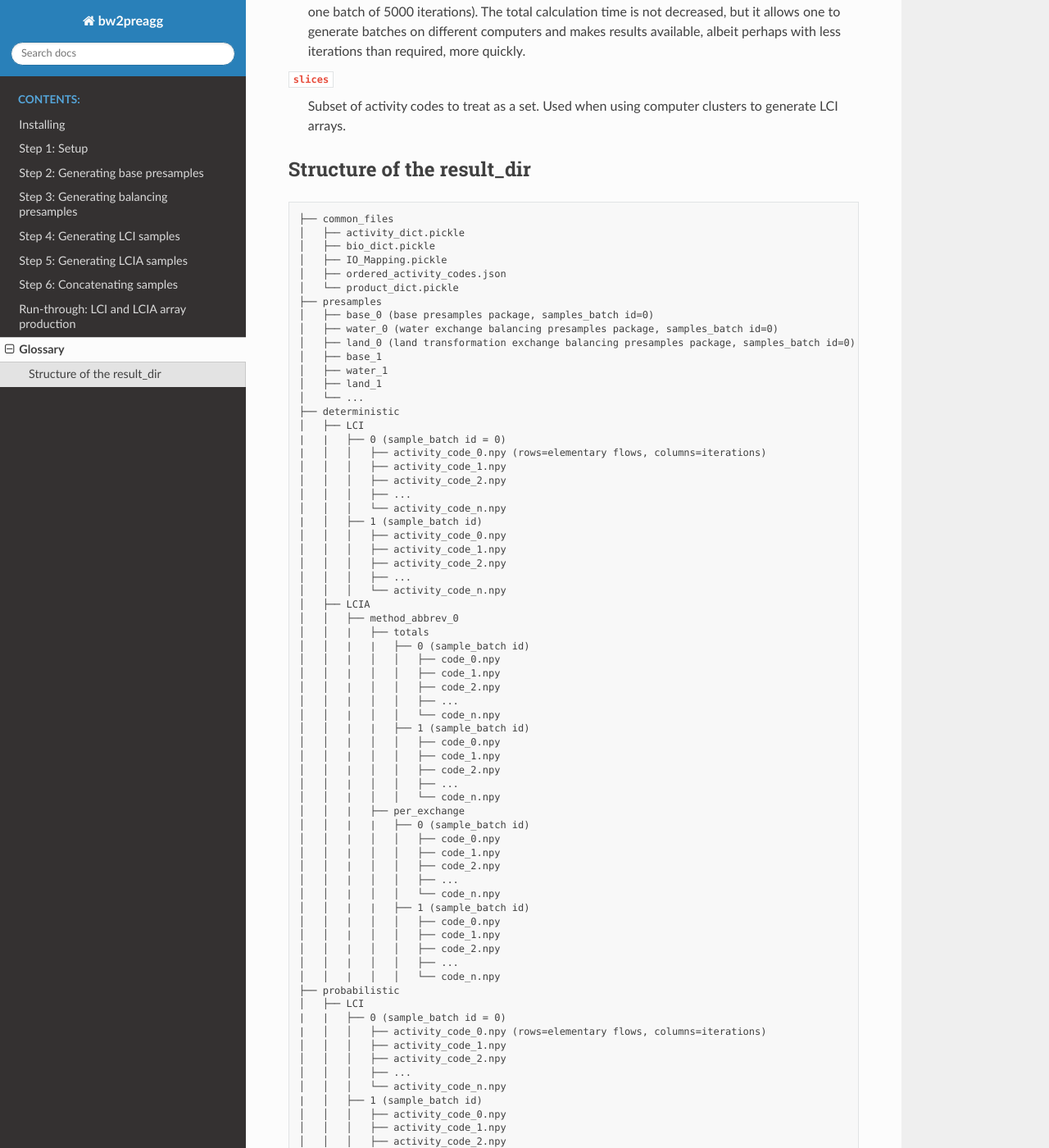
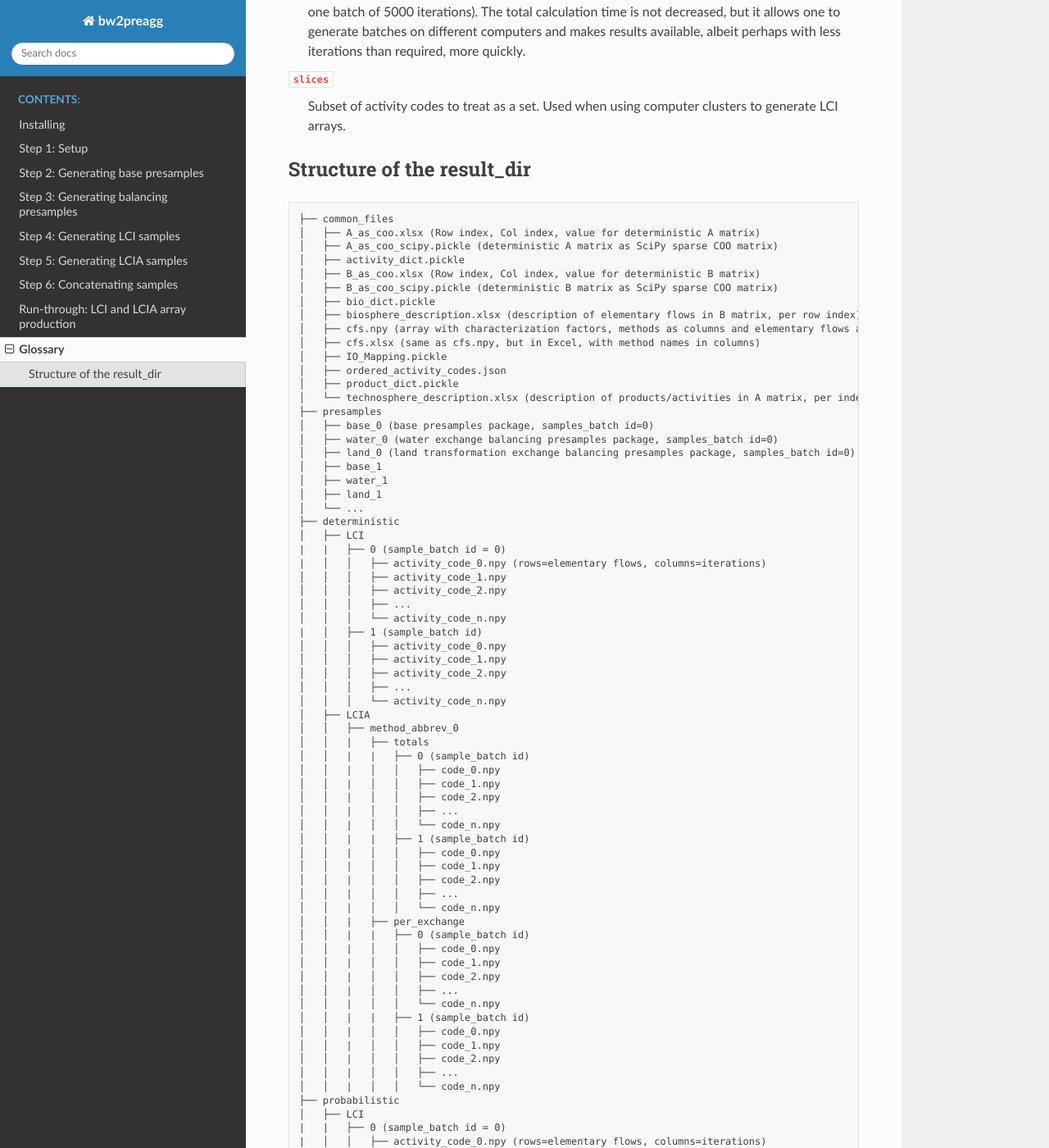
Before and after one commit to PascalLesage/bw2-database-preaggregator, a Sphinx documentation site: the page built from docs/source/glossary.rst, in a window 1280 px wide and 1400 px high, scrolled down 931 px. Shown: the whole window at 82% size. Built offline with Sphinx 7.4.7 and the Read the Docs theme 2.0.0, drawn with Linux system fonts in a browser that asks for light colours; some of the changed text lies outside the part shown.

Commit message:
Add docs on new files generated during setup

```diff
--- a/docs/source/glossary.rst
+++ b/docs/source/glossary.rst
@@ -54,11 +54,19 @@ Structure of the result_dir
 .. code-block:: text
 
     ├── common_files
+    │   ├── A_as_coo.xlsx (Row index, Col index, value for deterministic A matrix)
+    │   ├── A_as_coo_scipy.pickle (deterministic A matrix as SciPy sparse COO matrix)
     │   ├── activity_dict.pickle
+    │   ├── B_as_coo.xlsx (Row index, Col index, value for deterministic B matrix)
+    │   ├── B_as_coo_scipy.pickle (deterministic B matrix as SciPy sparse COO matrix)
     │   ├── bio_dict.pickle
+    │   ├── biosphere_description.xlsx (description of elementary flows in B matrix, per row index)
+    │   ├── cfs.npy (array with characterization factors, methods as columns and elementary flows as rows)
+    │   ├── cfs.xlsx (same as cfs.npy, but in Excel, with method names in columns)
     │   ├── IO_Mapping.pickle
     │   ├── ordered_activity_codes.json
-    │   └── product_dict.pickle
+    │   ├── product_dict.pickle
+    │   └── technosphere_description.xlsx (description of products/activities in A matrix, per index)
     ├── presamples
     │   ├── base_0 (base presamples package, samples_batch id=0)
     │   ├── water_0 (water exchange balancing presamples package, samples_batch id=0)
```
